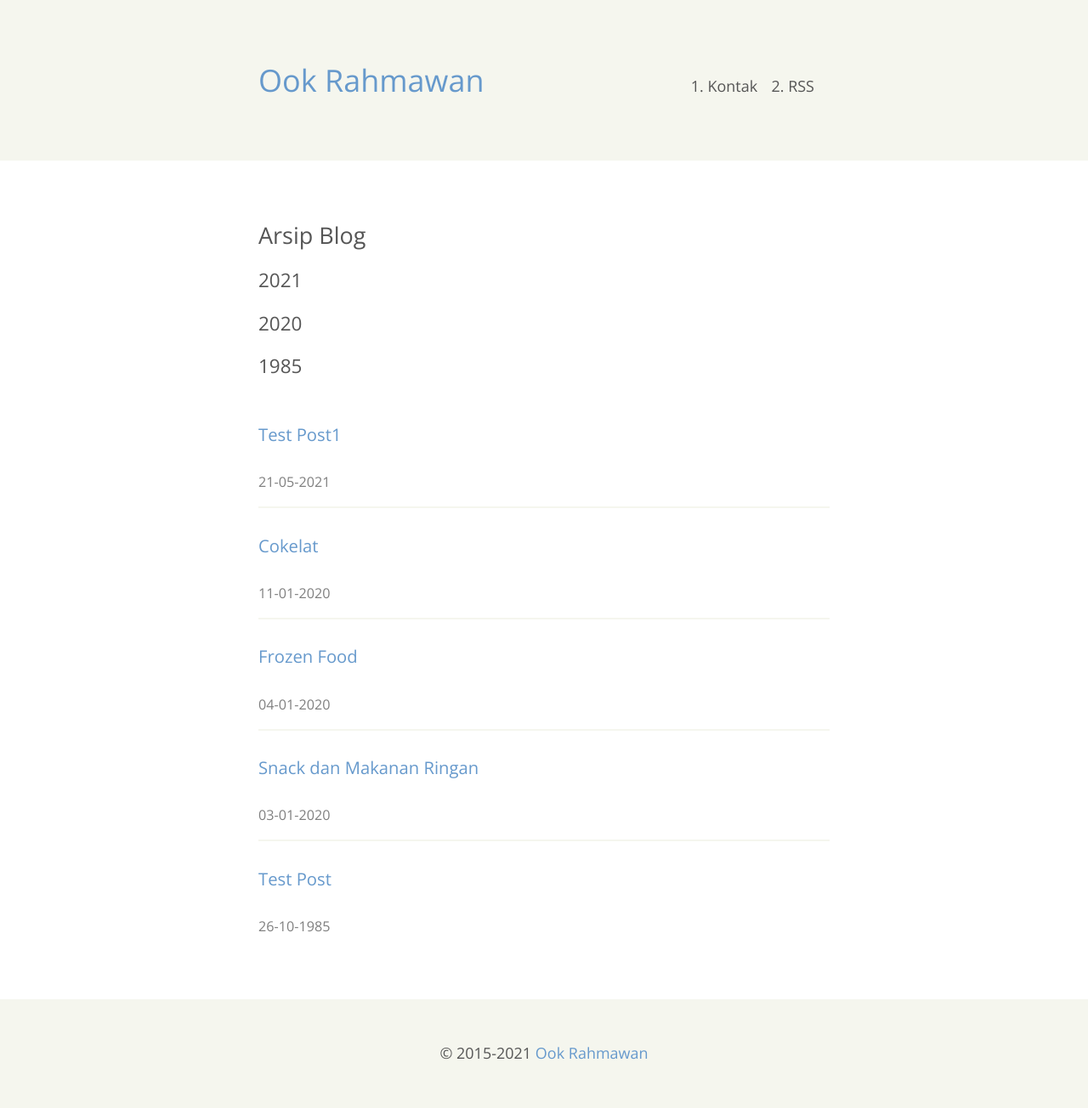
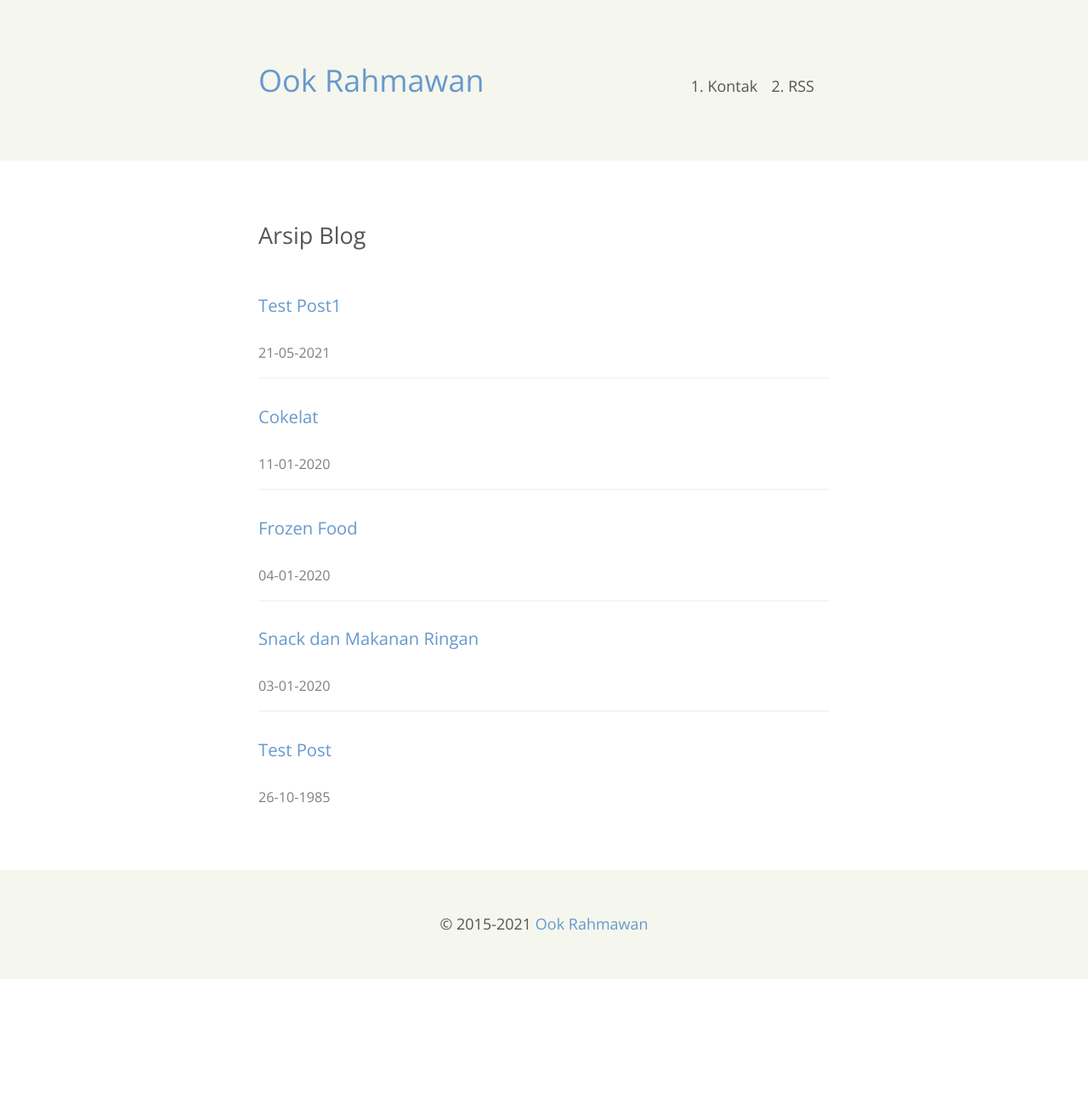
Before and after one commit to krhmwn/krhmwn, a Jekyll site: the page built from archive.html, in a window 1280 px wide. Shown: the whole page at 85% size. Built offline with Jekyll 4.4.1, drawn with Linux system fonts in a browser that asks for light colours; after the commit the page ends 1152 px from its top, so only the background shows below that.

Commit message:
update v.1.0.18

```diff
--- a/archive.html
+++ b/archive.html
@@ -5,8 +5,6 @@ title: Arsip Blog
 
 <article class="post">
 <h2>Arsip Blog</h2>
-{% for post in site.posts %}{% capture post_year %}{{ post.date | date: "%Y" }}{% endcapture %}
-{% if post_year != current_year %}<h3>{{ post_year }}</h3>{% assign current_year = post_year %}{% endif %}{% endfor %}
 <ul>{% for post in site.posts %}
 <li><h4><a href="{{ post.url }}">{{ post.title }}</a></h4><time datetime="{{ post.date | date: '%Y-%m-%d' }}"> {{ post.date | date: "%d-%m-%Y" }}</time></li>
 {% endfor %}</ul>
```
